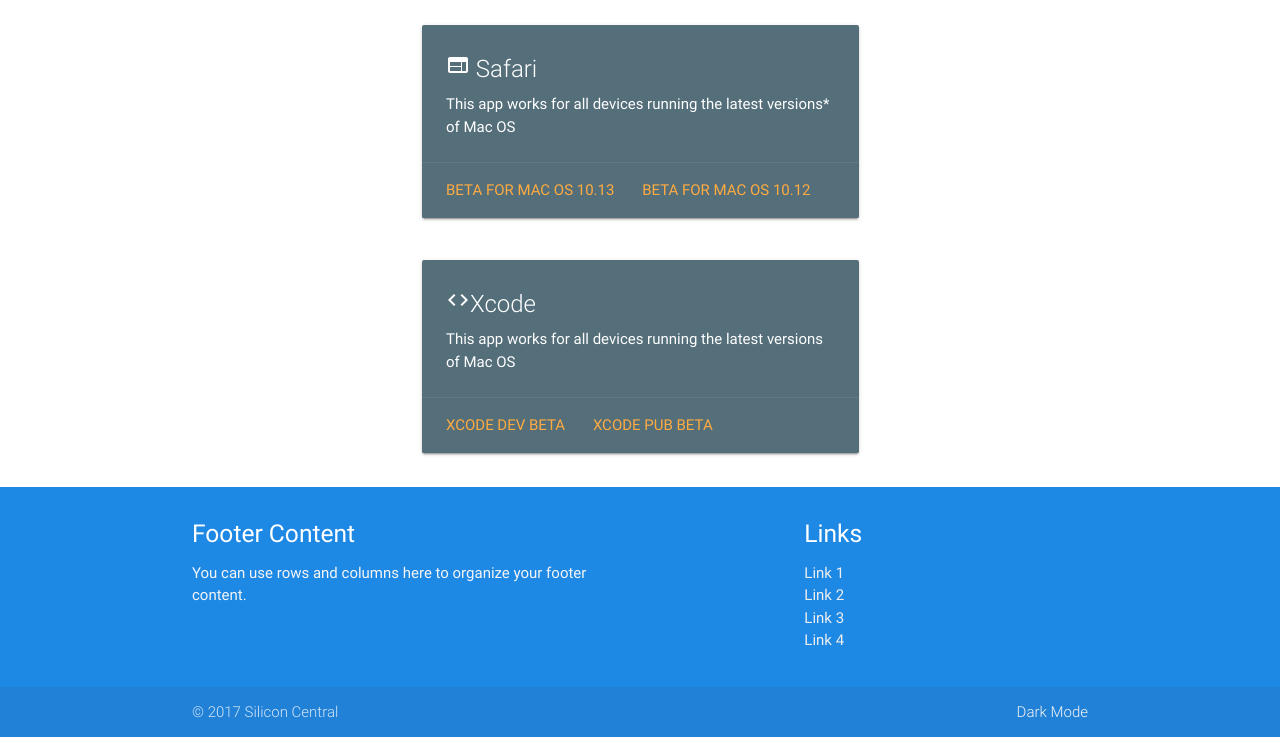
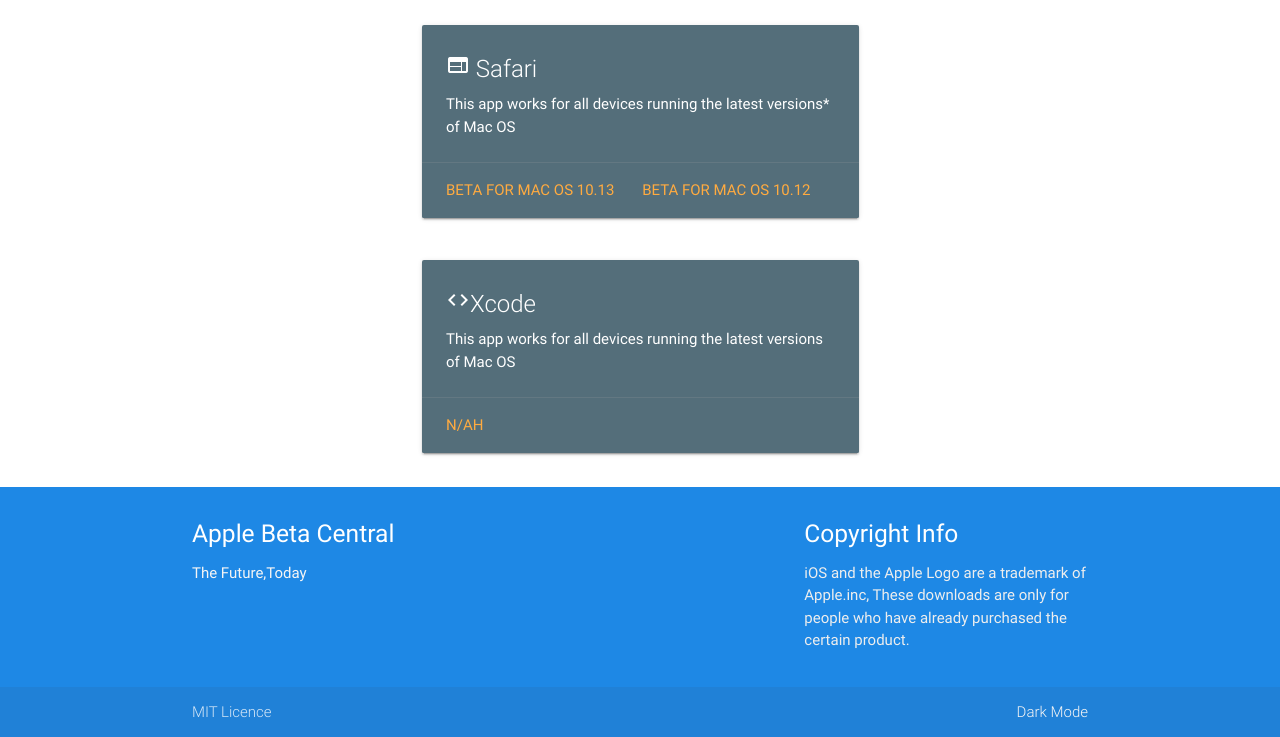
Before and after one commit to Silicon-Central/AppleBetas, a plain HTML site: page index.html in a window 1280 px wide. Shown: the part 1122-1859 px from the top of the page. Drawn offline with nearby package versions, Linux system fonts and the light colour scheme.

Commit message:
Alpha v.0.02

```diff
--- a/index.html
+++ b/index.html
@@ -2,11 +2,14 @@
  <html>
    <head>
      <!--Import Google Icon Font-->
-<link href="https://fonts.googleapis.com/icon?family=Material+Icons" rel="stylesheet">      <!--Import Amamations-->
+     <link href="http://fonts.googleapis.com/icon?family=Material+Icons" rel="stylesheet">
+      <!--Import Amamations-->
      <link rel="stylesheet" href="https://cdnjs.cloudflare.com/ajax/libs/animate.css/3.5.2/animate.min.css">
      <!--Import materialize.css-->
      <link type="text/css" rel="stylesheet" href="css/materialize.min.css"  media="screen,projection"/>
-     <link rel="shortcut icon" type="image/png" href="/Users/sethu/Downloads/Apple\ Betas/Favicon.icns"/>
+     <link type="text/css" rel="stylesheet" href="css/coustom.css"  media="screen,projection"/>
+     <!--Favicon For Website-->
+     <link rel="shortcut icon" type="image/png" href="/favicon.ico"/>
      <!--Let browser know website is optimized for mobile-->
      <meta name="viewport" content="width=device-width, initial-scale=1.0"/>
      <nav>
@@ -35,8 +38,8 @@
            <li><a class="btn-floating blue pulse"><i class="material-icons">share</i></a></li>
          </ul>
        </div>
-       <center><h4> Apple Beta Central</h4></center>
-       <center><h5> The future, today</h5></center>
+       <center><h4> Apple Beta Central </h4></center>
+       <center><h5> The future, today </h5></center>
        <blockquote>
         Everything Apple Pro<br>
         iTwe4kz<br>
@@ -93,6 +96,11 @@ $(document).ready(function() {
         return false;
     });
 });
+//parallax-container
+$(document).ready(function(){
+  $('.parallax').parallax();
+});
+
     </script>
 
      <div class="container">
@@ -110,7 +118,7 @@ $(document).ready(function() {
          </div>
          <div class="card-action">
            <a href="https://github.com/Silicon-Central/AppleBetaProfiler-/raw/master/iOS_11_beta_Profile.mobileconfig">iOS 11 (Dev beta)</a>
-           <a href="https://github.com/Silicon-Central/AppleBetaProfiler/raw/master/Public_Beta.mobileconfig">iOS 10 (Public beta)</a>
+           <a href="">iOS 10 (Public beta)</a>
          </div>
        </div>
      </div>
@@ -122,8 +130,7 @@ $(document).ready(function() {
    <div class="card blue-grey darken-1 animated bounceIn">
      <div class="card-content white-text">
        <span class="card-title"><i class="material-icons">watch</i> Apple Watch</span>
-       <p>This OTA works for all Apple Watch deices</p>
-     </div>
+<details><p><summary>This OTA works for all Apple Watch devices <br> </summary> </div>
      <div class="card-action">
        <a href="https://github.com/Silicon-Central/AppleBetaProfiler-/raw/master/watchOS_4_beta_Profile.mobileconfig">Watch OS 4 (Dev beta)</a>
      </div>
@@ -194,8 +201,7 @@ $(document).ready(function() {
       <p>This app works for all devices running the latest versions of Mac OS</p>
     </div>
     <div class="card-action">
-      <a href="https://developer.apple.com/services-account/download?path=/Developer_Tools/Xcode_9_beta_2/Xcode_9_beta_2.xip">Xcode Dev Beta</a>
-      <a href="https://itunes.apple.com/us/app/xcode/id497799835?ls=1&mt=12">Xcode Pub Beta</a>
+      <a href="https://itunes.apple.com/us/app/xcode/id497799835?ls=1&mt=12">N/Ah</a>
     </div>
   </div>
 </div>
@@ -210,23 +216,20 @@ $(document).ready(function() {
           <div class="container">
             <div class="row">
               <div class="col l6 s12">
-                <h5 class="white-text">Footer Content</h5>
-                <p class="grey-text text-lighten-4">You can use rows and columns here to organize your footer content.</p>
+                <h5 class="white-text">Apple Beta Central</h5>
+                <p class="grey-text text-lighten-4">The Future,Today</p>
               </div>
               <div class="col l4 offset-l2 s12">
-                <h5 class="white-text">Links</h5>
+                <h5 class="white-text">Copyright Info</h5>
                 <ul>
-                  <li><a class="grey-text text-lighten-3" href="#!">Link 1</a></li>
-                  <li><a class="grey-text text-lighten-3" href="#!">Link 2</a></li>
-                  <li><a class="grey-text text-lighten-3" href="#!">Link 3</a></li>
-                  <li><a class="grey-text text-lighten-3" href="#!">Link 4</a></li>
+                  <li><a class="grey-text text-lighten-3">iOS and the Apple Logo are a trademark of Apple.inc, These downloads are only for people who have already purchased the certain product.</a></li>
                 </ul>
               </div>
             </div>
           </div>
           <div class="footer-copyright">
             <div class="container">
-            © 2017 Silicon Central
+            MIT Licence
             <a class="grey-text text-lighten-4 right" onclick="dark()">Dark Mode</a>
             </div>
           </div>
```
